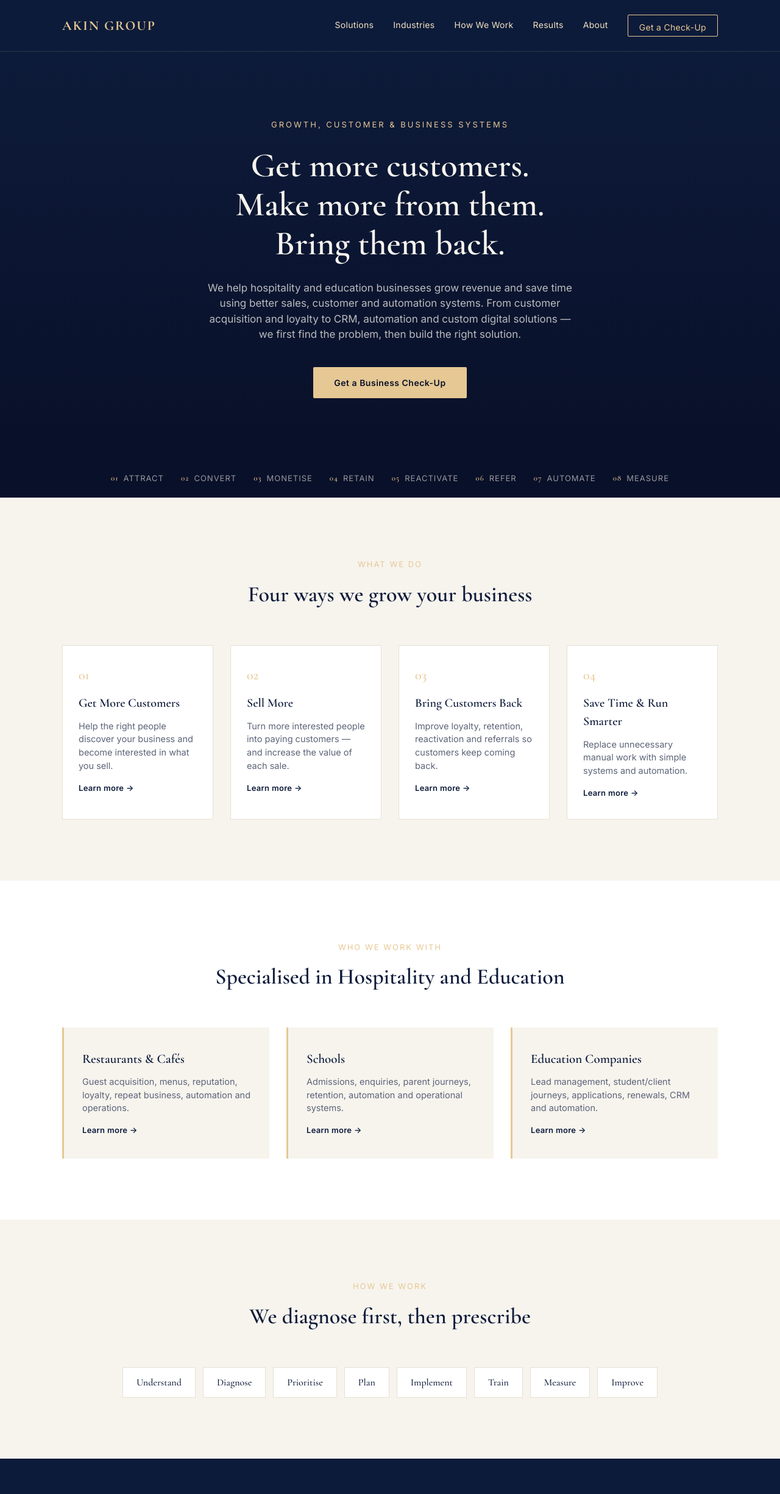
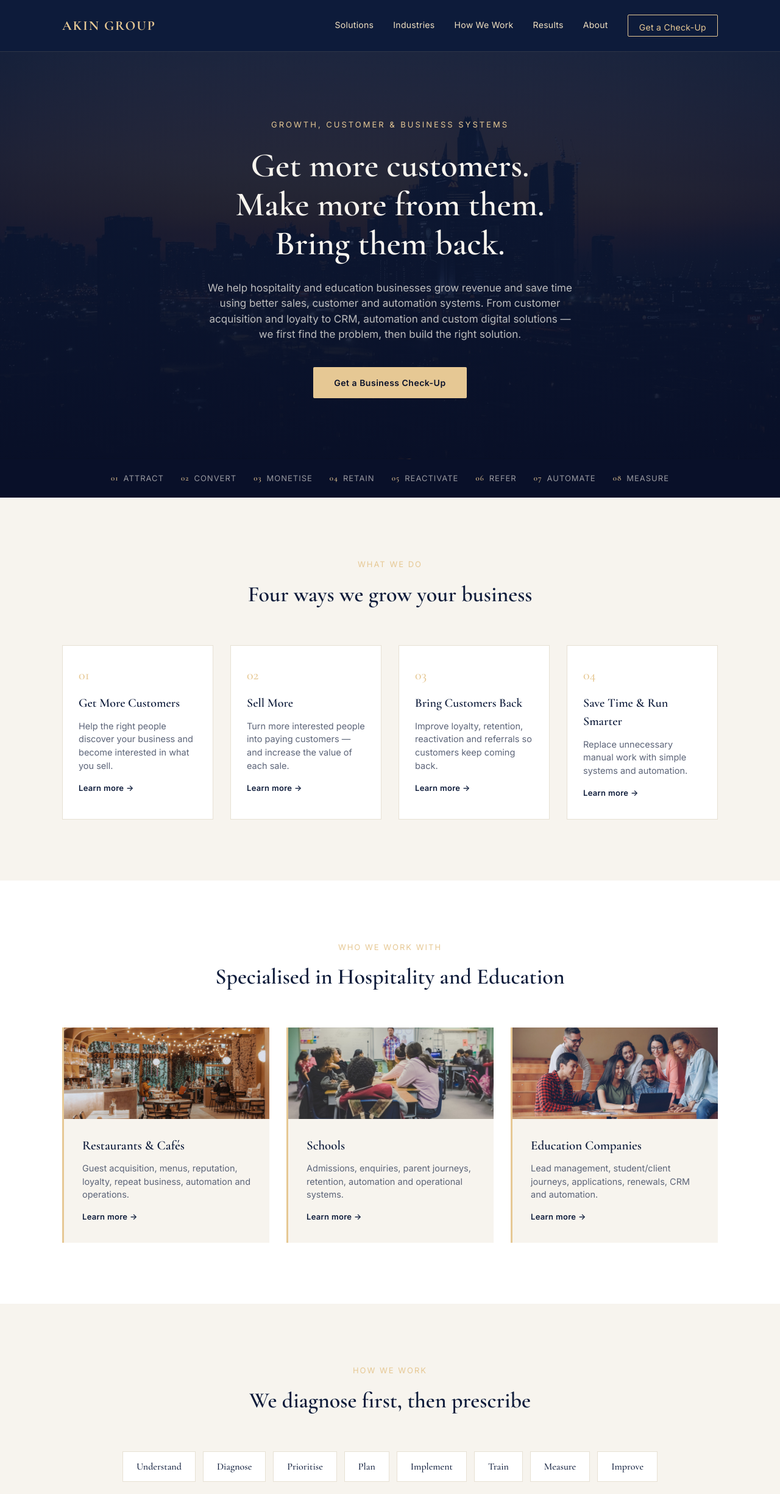
Before and after one commit to fyldrmm/akingroups-website, a plain HTML site: page site/index.html in a window 1280 px wide. Shown: the top 2450 px of the page at 61% size. Drawn offline with nearby package versions, Linux system fonts and the light colour scheme.

Commit message:
Add stock photography to heroes and industry cards
Free Unsplash-License images (images.unsplash.com, not the Unsplash+
paid tier): skyline for the homepage hero, and themed photos for the
three industry pages, industries hub/homepage cards, and About page.
Applied via a --bg-image custom property under a navy gradient overlay
so text stays legible.

Co-Authored-By: Claude Sonnet 5 <noreply@anthropic.com>

```diff
--- a/site/index.html
+++ b/site/index.html
@@ -25,7 +25,7 @@
 
 <main>
 
-  <section class="hero">
+  <section class="hero" style="--bg-image:url('assets/images/hero-skyline.jpg')">
     <div class="container">
       <p class="eyebrow">Growth, Customer &amp; Business Systems</p>
       <h1>Get more customers.<br>Make more from them.<br>Bring them back.</h1>
@@ -88,19 +88,28 @@
       <h2>Specialised in Hospitality and Education</h2>
       <div class="industry-grid">
         <a class="industry" href="industries-restaurants-cafes.html">
+          <div class="industry-img" style="background-image:url('assets/images/restaurant.jpg')"></div>
+          <div class="industry-body">
             <h3>Restaurants &amp; Cafés</h3>
             <p>Guest acquisition, menus, reputation, loyalty, repeat business, automation and operations.</p>
             <span class="industry-link">Learn more <span>&rarr;</span></span>
+          </div>
         </a>
         <a class="industry" href="industries-schools.html">
+          <div class="industry-img" style="background-image:url('assets/images/school.jpg')"></div>
+          <div class="industry-body">
             <h3>Schools</h3>
             <p>Admissions, enquiries, parent journeys, retention, automation and operational systems.</p>
             <span class="industry-link">Learn more <span>&rarr;</span></span>
+          </div>
         </a>
         <a class="industry" href="industries-education-companies.html">
+          <div class="industry-img" style="background-image:url('assets/images/education.jpg')"></div>
+          <div class="industry-body">
             <h3>Education Companies</h3>
             <p>Lead management, student/client journeys, applications, renewals, CRM and automation.</p>
             <span class="industry-link">Learn more <span>&rarr;</span></span>
+          </div>
         </a>
       </div>
     </div>
--- a/site/styles.css
+++ b/site/styles.css
@@ -153,7 +153,10 @@ textarea:focus-visible {
 
 /* Hero */
 .hero {
-  background: linear-gradient(180deg, var(--navy) 0%, var(--navy-deep) 100%);
+  background-color: var(--navy);
+  background-image: linear-gradient(180deg, rgba(13, 27, 58, 0.87) 0%, rgba(9, 16, 41, 0.94) 100%), var(--bg-image, none);
+  background-size: cover;
+  background-position: center;
   color: var(--cream);
   padding: 110px 0 100px;
   text-align: center;
@@ -324,13 +327,24 @@ section h2 {
 
 .industry {
   display: block;
-  padding: 36px 30px;
   border-left: 3px solid var(--gold);
   background: var(--cream);
   transition: background 0.15s ease;
+  overflow: hidden;
 }
 
 .industry:hover { background: #efe8d8; }
+
+.industry-img {
+  height: 150px;
+  background-size: cover;
+  background-position: center;
+  transition: transform 0.3s ease;
+}
+
+.industry:hover .industry-img { transform: scale(1.05); }
+
+.industry-body { padding: 28px 30px 32px; }
 
 .industry h3 {
   font-size: 21px;
@@ -529,7 +543,10 @@ section h2 {
 
 /* Page hero (sub-pages) */
 .page-hero {
-  background: linear-gradient(180deg, var(--navy) 0%, var(--navy-deep) 100%);
+  background-color: var(--navy);
+  background-image: linear-gradient(180deg, rgba(13, 27, 58, 0.87) 0%, rgba(9, 16, 41, 0.94) 100%), var(--bg-image, none);
+  background-size: cover;
+  background-position: center;
   color: var(--cream);
   padding: 90px 0 70px;
   text-align: center;
```
Also changed, not shown: site/about.html (+1 -1 lines), site/industries-education-companies.html (+1 -1 lines), site/industries-restaurants-cafes.html (+1 -1 lines), site/industries-schools.html (+1 -1 lines), site/industries.html (+9 -0 lines), site/assets/images/about-handshake.jpg (added), site/assets/images/education.jpg (added), site/assets/images/hero-skyline.jpg (added), site/assets/images/restaurant.jpg (added), site/assets/images/school.jpg (added). Lines whose indentation alone changed are shown as unchanged.
